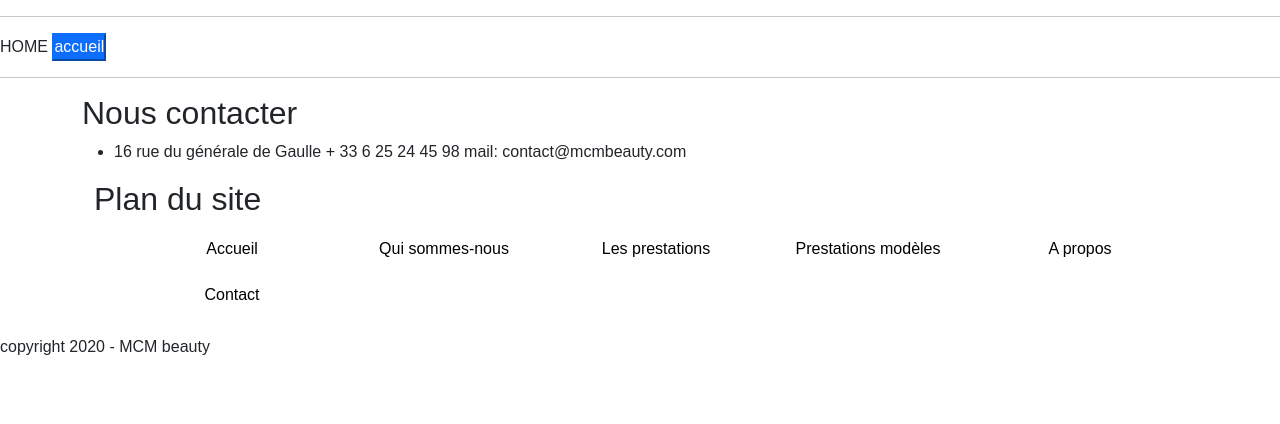
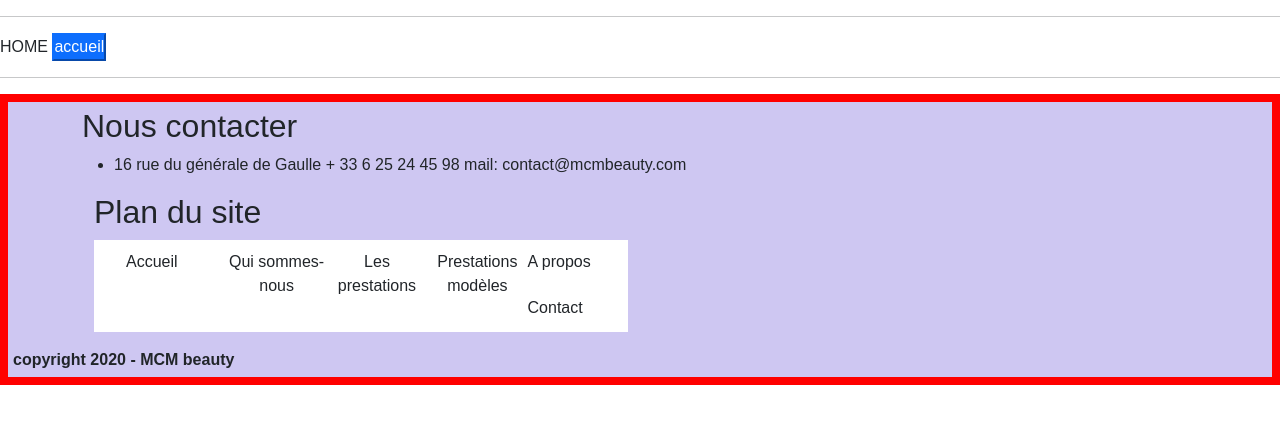
Before and after one commit to rose-br/mspr-wis1, a PHP site: page / in a window 1280 px wide. Shown: the part 46-470 px from the top of the page. Run offline with PHP 8.4, Linux system fonts and the light colour scheme.

Commit message:
update: footer avec css 2

```diff
--- a/src/scss/layout/_footer.scss
+++ b/src/scss/layout/_footer.scss
@@ -1,13 +1,13 @@
 footer {
-  border: 2px red solid;
+  border: 8px red solid;
   margin: 0;
   padding: 5px;
-  background-color: #3e3e3e;
-  color: #ffffff;
+  background-color: #CEC7F2;
+
 }
 
 #description {
-  color: #ffffff;
+
   display: flex;
   max-width: 1200px;
   margin: auto;
@@ -15,7 +15,6 @@ footer {
 }
 
 #navbar-footer ul li a {
-  border:solid 8px yellow;
   display: flex;
   text-decoration: none;
   color: inherit;
@@ -23,11 +22,10 @@ footer {
 
 #description .container {
   column-gap: 20px;
-  column-count: inherit;
 }
 
 #span {
-  background-color: #2e2e2e;
+  background-color: #CEC7F2;
   max-width: inherit;
 }
 
--- a/template-parts/footer.php
+++ b/template-parts/footer.php
@@ -46,7 +46,7 @@
         </section>
     </section>
 
-    <div id="span">copyright 2020 - MCM beauty</div>
+    <div id="span"><strong> copyright 2020 - MCM beauty <strong/> </div>
 
 </footer>
 
```
Also changed, not shown: assets/css/app.css.
